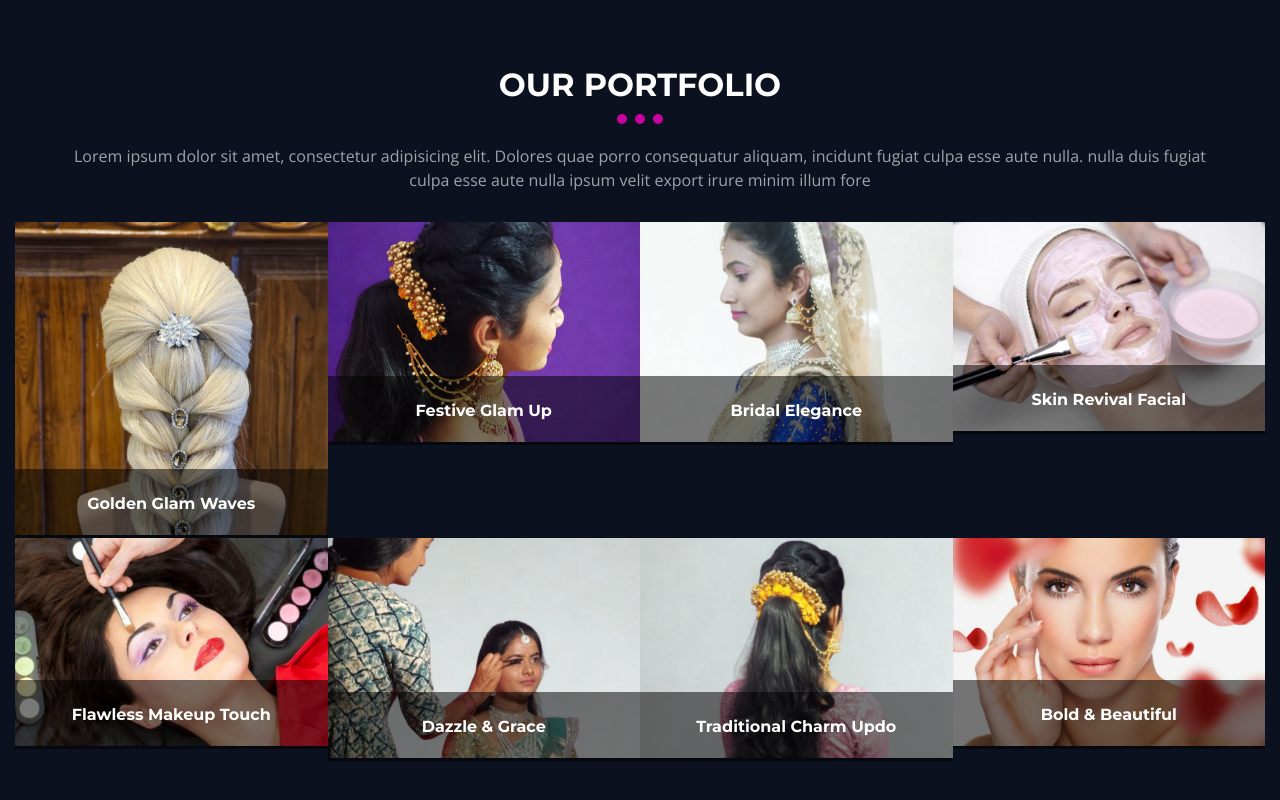
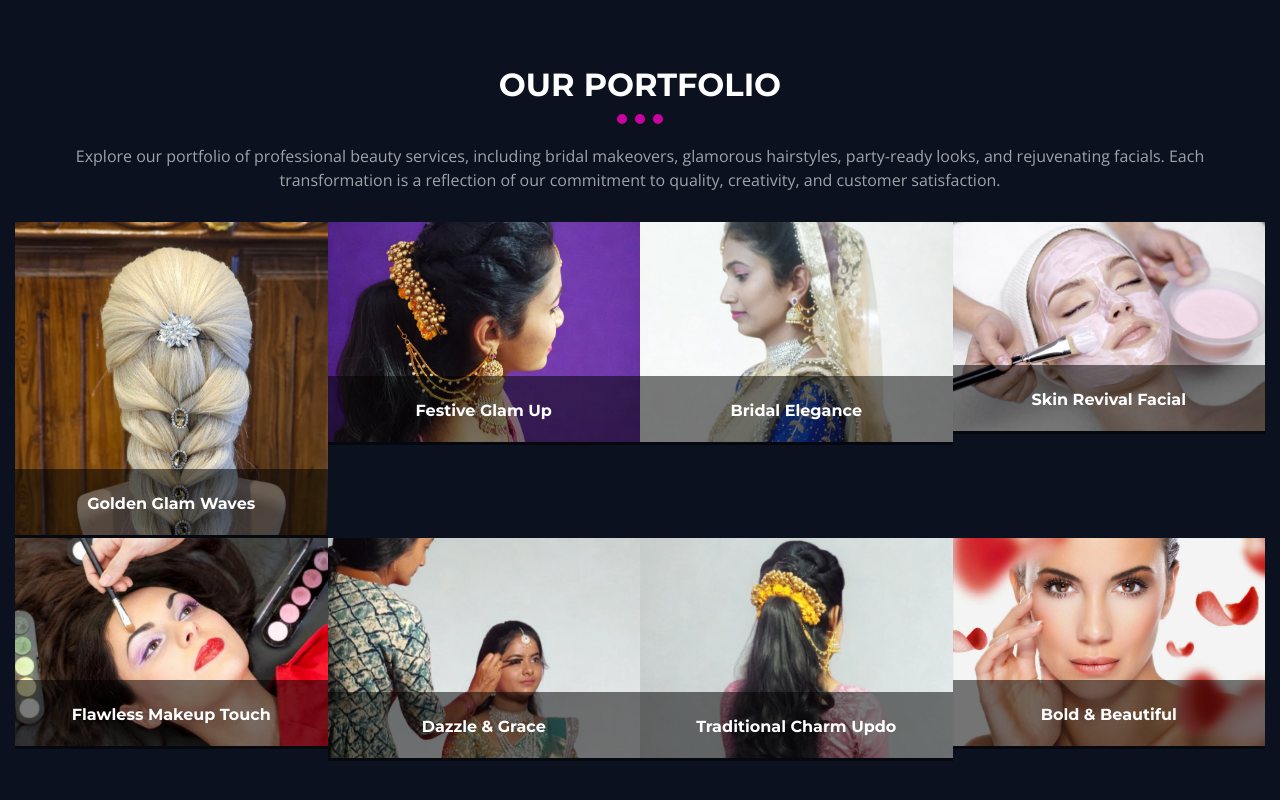
Before and after one commit to Bunny-svce/Beauty_parlour_Website, a plain HTML site: page beauty-parlour-website/index.html in a window 1280 px wide. Shown: the part 4078-4878 px from the top of the page. Drawn offline with nearby package versions, Linux system fonts and the light colour scheme; files whose address does not match are found by name.

Commit message:
Add files via upload
replace file

```diff
--- a/beauty-parlour-website/index.html
+++ b/beauty-parlour-website/index.html
@@ -399,9 +399,9 @@ License: https://webthemez.com/license
       <div class="container">
         <div class="section-header">
           <h2>Our Portfolio</h2>
-          <p>Lorem ipsum dolor sit amet, consectetur adipisicing elit. Dolores quae porro consequatur aliquam, incidunt
-            fugiat culpa esse aute nulla. nulla duis fugiat culpa esse aute nulla ipsum velit export irure minim illum
-            fore</p>
+          <p>Explore our portfolio of professional beauty services, including bridal makeovers, glamorous hairstyles,
+            party-ready looks, and rejuvenating facials. Each transformation is a reflection of our commitment to
+            quality, creativity, and customer satisfaction.</p>
         </div>
       </div>
 
```
